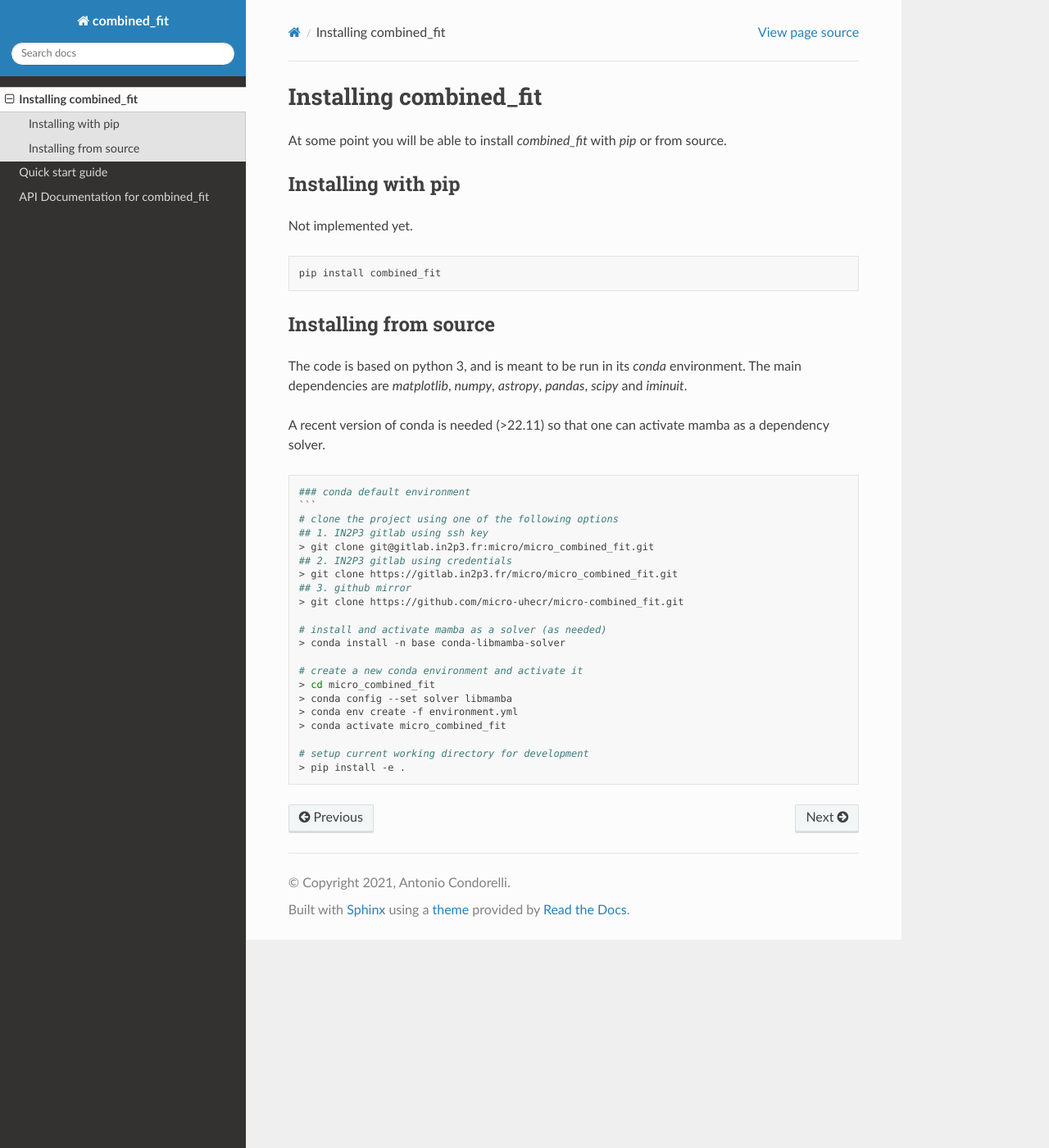
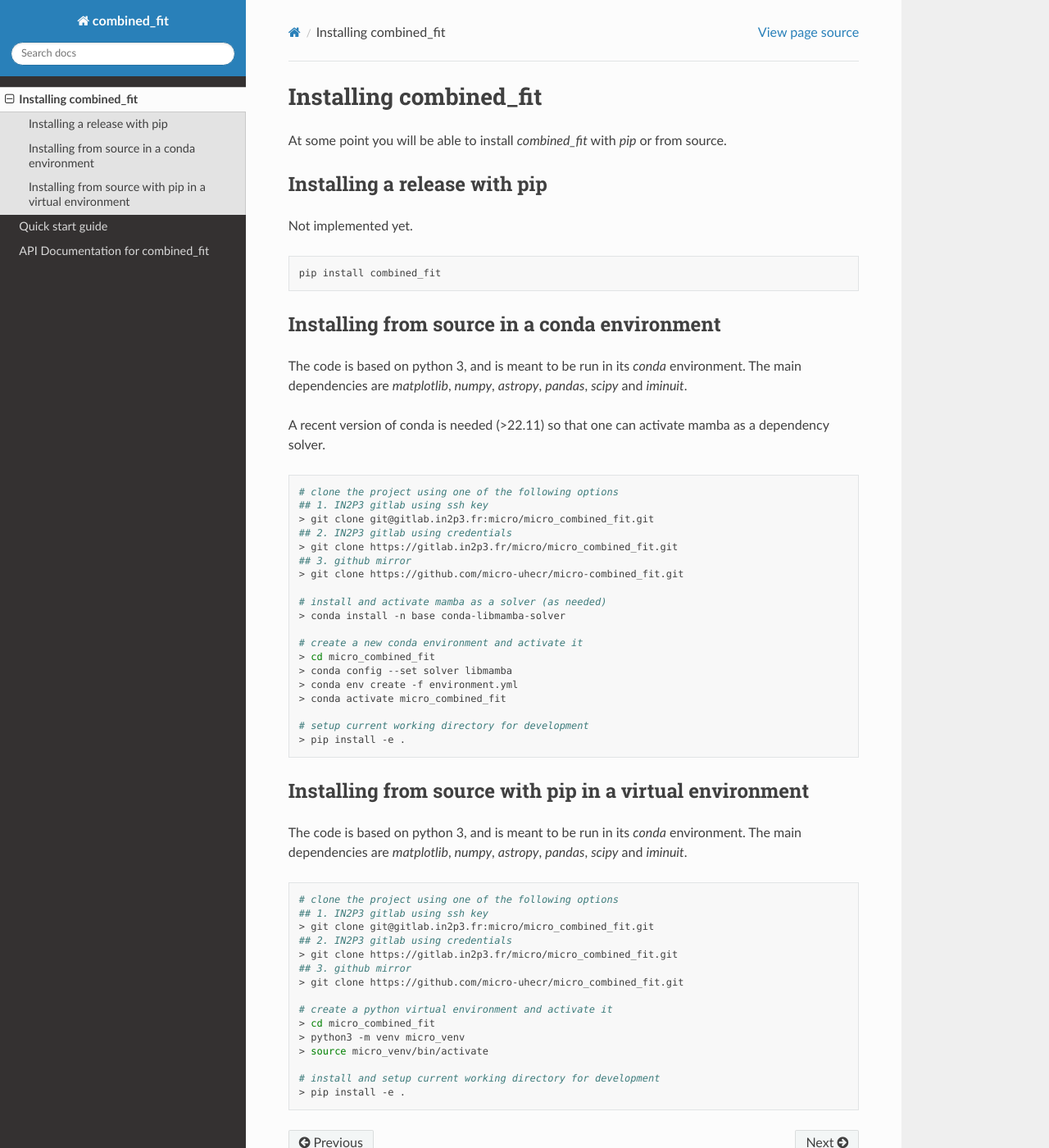
Before and after one commit to micro-uhecr/micro_combined_fit, a Sphinx documentation site: the page built from docs/install.rst, in a window 1280 px wide and 1400 px high. Shown: the whole window at 82% size. Built offline with Sphinx 7.4.7 and the Read the Docs theme 2.0.0, drawn with Linux system fonts in a browser that asks for light colours.

Commit message:
update install doc with virtual env and pip

````diff
--- a/docs/install.rst
+++ b/docs/install.rst
@@ -6,8 +6,8 @@ Installing combined_fit
 At some point you will be able to install `combined_fit` with `pip` or from source.
 
 
-Installing with pip
--------------------
+Installing a release with pip
+-----------------------------
 
 Not implemented yet.
 
@@ -17,8 +17,8 @@ Not implemented yet.
 
 
 
-Installing from source
------------------------
+Installing from source in a conda environment
+---------------------------------------------
 
 The code is based on python 3, and is meant to be run in its `conda` environment.
 The main dependencies are `matplotlib`, `numpy`, `astropy`, `pandas`, `scipy` and `iminuit`.
@@ -27,8 +27,6 @@ A recent version of conda is needed (>22.11) so that one can activate mamba as a
 
 .. code-block:: bash
 
-  ### conda default environment
-  ```
   # clone the project using one of the following options
   ## 1. IN2P3 gitlab using ssh key
   > git clone git@gitlab.in2p3.fr:micro/micro_combined_fit.git
@@ -48,3 +46,27 @@ A recent version of conda is needed (>22.11) so that one can activate mamba as a
 
   # setup current working directory for development
   > pip install -e .
+
+Installing from source with pip in a virtual environment
+--------------------------------------------------------
+
+The code is based on python 3, and is meant to be run in its `conda` environment.
+The main dependencies are `matplotlib`, `numpy`, `astropy`, `pandas`, `scipy` and `iminuit`.
+
+.. code-block:: bash
+
+  # clone the project using one of the following options
+  ## 1. IN2P3 gitlab using ssh key
+  > git clone git@gitlab.in2p3.fr:micro/micro_combined_fit.git
+  ## 2. IN2P3 gitlab using credentials
+  > git clone https://gitlab.in2p3.fr/micro/micro_combined_fit.git
+  ## 3. github mirror
+  > git clone https://github.com/micro-uhecr/micro_combined_fit.git
+
+  # create a python virtual environment and activate it
+  > cd micro_combined_fit
+  > python3 -m venv micro_venv
+  > source micro_venv/bin/activate
+
+  # install and setup current working directory for development
+  > pip install -e .
````
